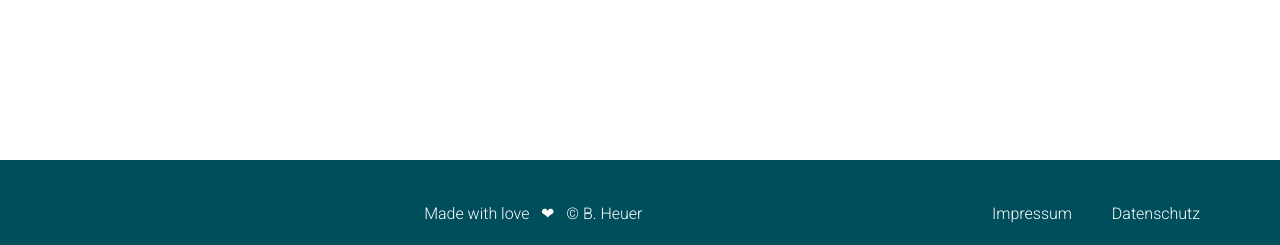
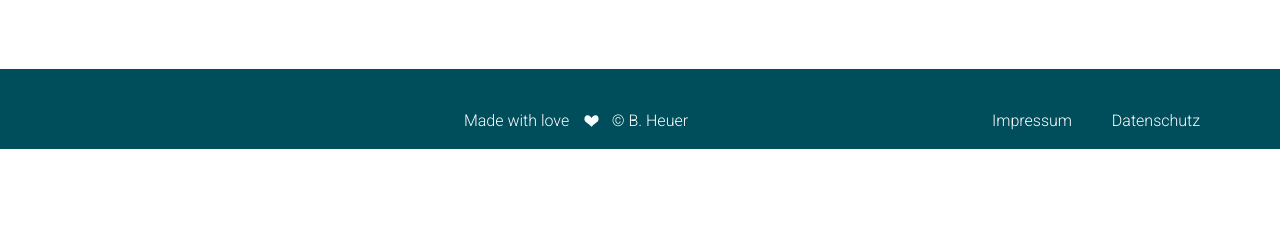
Before and after one commit to zahn-heuer-naumburg/zahn-heuer-naumburg.github.io, a plain HTML site: page index.html in a window 1280 px wide. Shown: the part 8210-8455 px from the top of the page. After the commit the page ends 8359 px from the top, so only its background shows below. Drawn offline with nearby package versions, Linux system fonts and the light colour scheme; a web font is replaced by a local one.

Commit message:
fix footer

```diff
--- a/index.html
+++ b/index.html
@@ -446,7 +446,7 @@
                     <div class="col-lg-6 col-md-6 col-sm-12">
                         <div style="filter: grayscale(50%) contrast(100%) opacity(100%);
                         -webkit-filter: grayscale(50%) contrast(100%) opacity(100%);">
-                            <iframe src="https://www.google.com/maps/embed?pb=!1m18!1m12!1m3!1d5610.742669443876!2d11.797895338012227!3d51.160238996810996!2m3!1f0!2f0!3f0!3m2!1i1024!2i768!4f13.1!3m3!1m2!1s0x47a699e561602157%3A0x4d22532f22171dfe!2sJ%C3%A4gerstra%C3%9Fe%2025%2C%2006618%20Naumburg%20(Saale)!5e0!3m2!1sen!2sde!4v1640654702414!5m2!1sen!2sde" width="600" height="450" style="border:0;padding-top:2em;" allowfullscreen="" loading="lazy"></iframe>
+                            <iframe src="https://www.google.com/maps/embed?pb=!1m18!1m12!1m3!1d5610.742669443876!2d11.797895338012227!3d51.160238996810996!2m3!1f0!2f0!3f0!3m2!1i1024!2i768!4f13.1!3m3!1m2!1s0x47a699e561602157%3A0x4d22532f22171dfe!2sJ%C3%A4gerstra%C3%9Fe%2025%2C%2006618%20Naumburg%20(Saale)!5e0!3m2!1sen!2sde!4v1640654702414!5m2!1sen!2sde" width="100%" height="450" style="border:0;padding-top:2em;" allowfullscreen="" loading="lazy"></iframe>
                             <p style="font-size:1em;text-align:left;margin:0;padding:0;background-color: #fff;font-weight:300;">Doppelklick und scroll um zu zoomen</p>
                         </div>
                         <!-- <div><p><br /></p></div> -->
@@ -454,18 +454,30 @@
                 </div>
             </div>
 
+            <footer class="page-footer font-small pt-4 hide" style="background-color: rgb(0,77,91); position:absolute; bottom:-4em; left:0em; width: 100%; border-bottom: none;">
+                <div class="footer-copyright text-right py-3" style="color: white; padding-right: 5em;">Made with love &nbsp; <img src="/images/logo/heart.svg" style="width:1.2rem; padding-top: 0rem;" /> &nbsp; © B. Heuer
+                <a href="/impressum" target="_blank" style="color: white; position:relative; text-align: right; padding-left: 25%;padding-right: 1em;">Impressum</a>&nbsp;&nbsp;<a href="/datenschutz" target="_blank" style="color: white; padding-left: 1em; position:relative; text-align: right; ">Datenschutz</a>
+                </div>
+            </footer>
+
+            <!-- <footer class="page-footer font-small pt-4 hide" style="background-color: rgb(0,77,91); position:absolute; bottom:-4em; left:0em; width: 100%; border-bottom: none;">
+                <div class="footer-copyright text-right py-3" style="color: white; padding-right: 5em;">Made with love &nbsp; ❤ &nbsp; © B. Heuer
+                <a href="/impressum" target="_blank" style="color: white; position:relative; text-align: right; padding-left: 25%;padding-right: 1em;">Impressum</a>&nbsp;&nbsp;<a href="/datenschutz" target="_blank" style="color: white; padding-left: 1em; padding-right:4em; position:relative; text-align: right; ">Datenschutz</a>
+                </div>
+            </footer> -->
+
         </div>
 
 
         <!-- footer -->
-        <div class="row mainpageparts">
+        <!-- <div class="row mainpageparts">
             <footer class="page-footer font-small pt-4 hide" style="background-color: rgb(0,77,91); position:absolute; bottom:-4em; left:0em; width: 100%; border-bottom: none;">
                 <div class="footer-copyright text-right py-3" style="color: white; padding-right: 5em; padding-left:3em; line-height: 1.8em;">Made with love &nbsp; ❤ &nbsp; © B. Heuer
                 <a href="/impressum" target="_blank" style="color: white; position:relative; text-align: right; padding-left: 30%;padding-right: 1em;">Impressum</a>&nbsp;&nbsp;<a href="/datenschutz" target="_blank" style="color: white; padding-left: 1em; position:relative; text-align: right; ">Datenschutz</a>
                 </div>
             </footer>
 
-        </div>
+        </div> -->
 
 
         <script
```
Also changed, not shown: images/logo/heart.svg (added).
